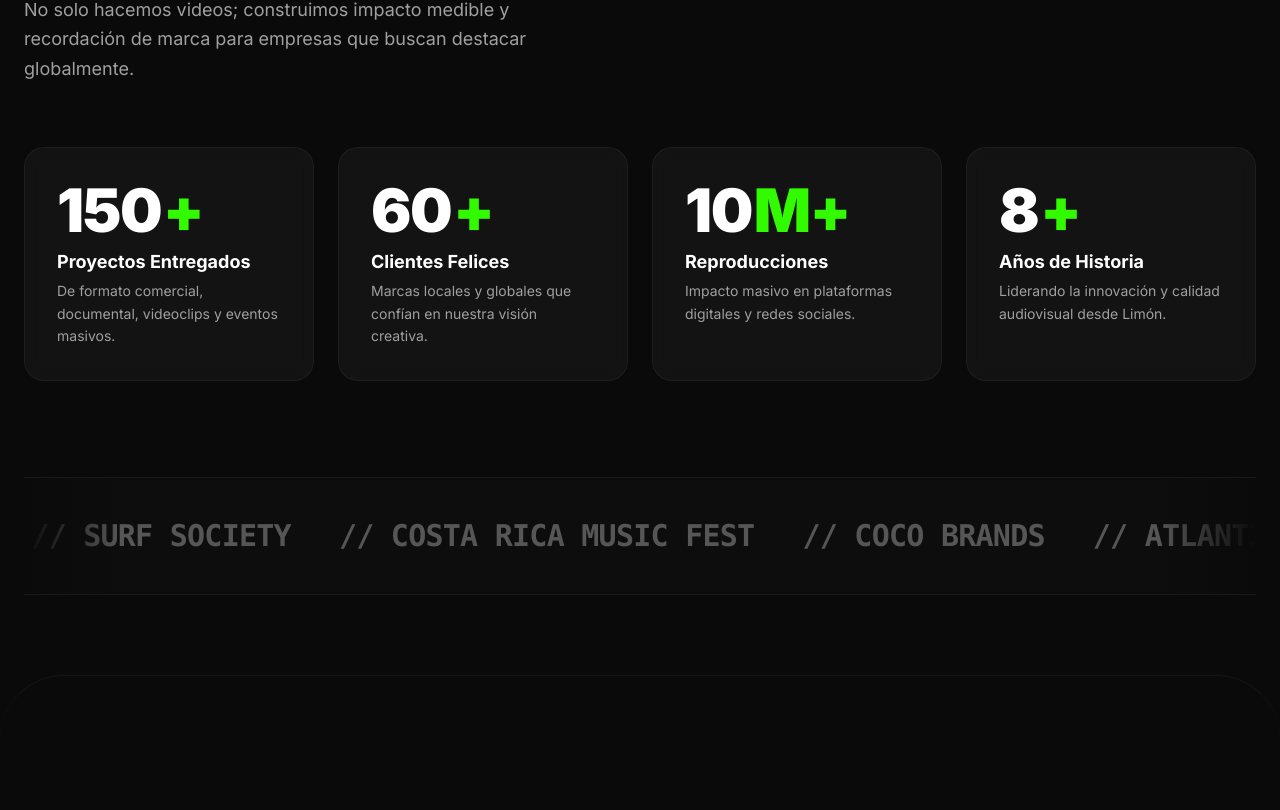
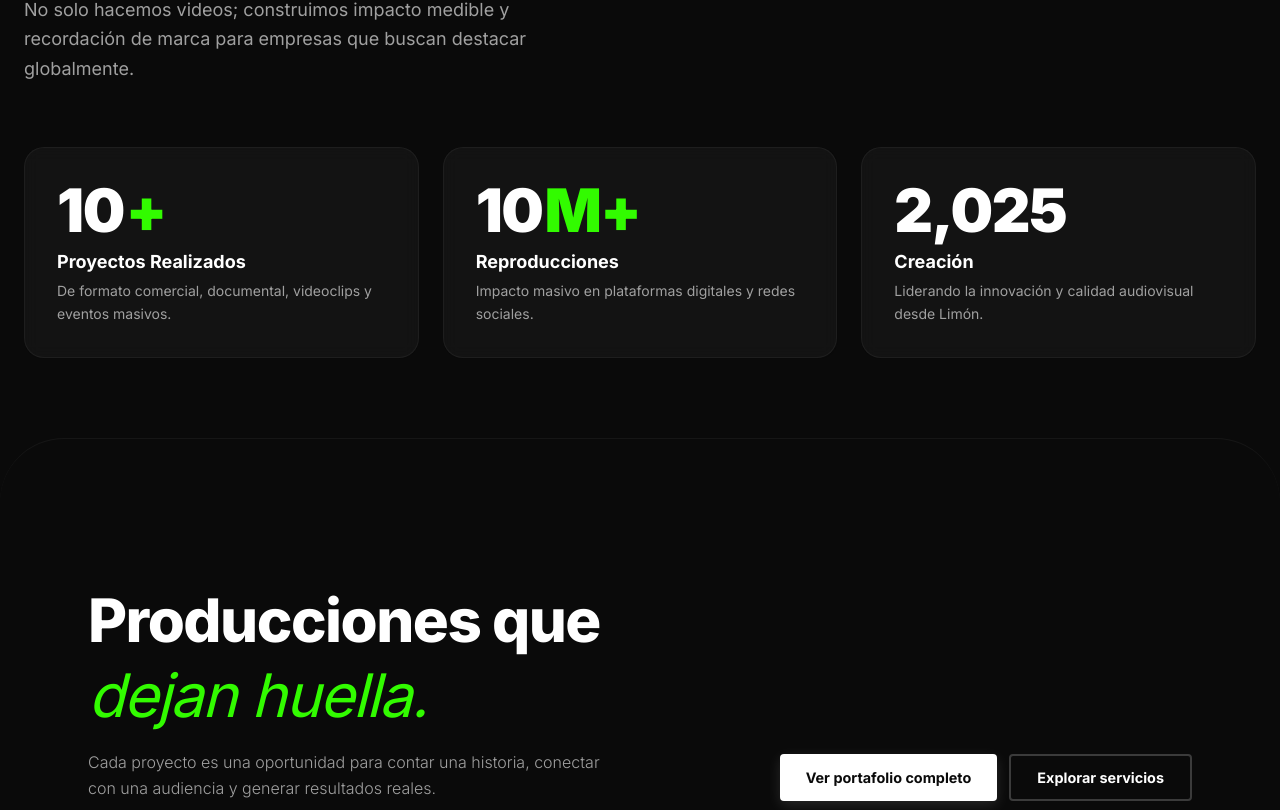
Before and after one commit to kirianL/UMPmedia, a Next.js app: page / in a window 1280 px wide. Shown: the part 1030-1840 px from the top of the page. Built offline with nearby package versions, Linux system fonts and the light colour scheme.

Commit message:
feat: add ClientsStats section with animated counters and configure UMP design system in globals.css

```diff
--- a/app/globals.css
+++ b/app/globals.css
@@ -186,7 +186,6 @@
     -webkit-font-smoothing: antialiased;
     -moz-osx-font-smoothing: grayscale;
     font-family: var(--font-inter), sans-serif;
-    scroll-behavior: smooth;
   }
 
   /* Hide Scrollbar */
--- a/app/layout.tsx
+++ b/app/layout.tsx
@@ -130,8 +130,8 @@ export default function RootLayout({
   };
 
   return (
-    <html lang="es">
-      <body className={`${inter.variable} antialiased`}>
+    <html lang="es" style={{ backgroundColor: "#0a0a0a" }}>
+      <body className={`${inter.variable} antialiased bg-[#0a0a0a] text-white`}>
         <script
           type="application/ld+json"
           dangerouslySetInnerHTML={{ __html: JSON.stringify(jsonLd) }}
--- a/components/sections/clients-stats.tsx
+++ b/components/sections/clients-stats.tsx
@@ -1,7 +1,7 @@
 "use client";
 
 import { useEffect, useRef, useState } from "react";
-import { motion, useInView, useMotionValue, useSpring } from "framer-motion";
+import { motion, useInView } from "framer-motion";
 
 interface StatItemProps {
   value: number;
@@ -11,32 +11,44 @@ interface StatItemProps {
 }
 
 function StatCounter({ value, suffix = "", label, description }: StatItemProps) {
-  const ref = useRef<HTMLSpanElement>(null);
-  const inView = useInView(ref, { once: true, margin: "-100px" });
-  const motionValue = useMotionValue(0);
-  const springValue = useSpring(motionValue, {
-    damping: 30,
-    stiffness: 100,
-  });
+  const containerRef = useRef<HTMLDivElement>(null);
+  const inView = useInView(containerRef, { once: true, margin: "-100px" });
+  const [count, setCount] = useState(0);
 
   useEffect(() => {
-    if (inView) {
-      motionValue.set(value);
-    }
-  }, [inView, value, motionValue]);
+    if (!inView) return;
 
-  useEffect(() => {
-    return springValue.on("change", (latest) => {
-      if (ref.current) {
-        ref.current.textContent = Math.floor(latest).toLocaleString();
+    let start = 0;
+    const end = value;
+    const duration = 1600; // 1.6s duration
+    let startTimestamp: number | null = null;
+
+    const step = (timestamp: number) => {
+      if (!startTimestamp) startTimestamp = timestamp;
+      const progress = Math.min((timestamp - startTimestamp) / duration, 1);
+
+      // Easing out quad for smooth deceleration
+      const easeProgress = progress * (2 - progress);
+      const currentValue = Math.floor(easeProgress * (end - start) + start);
+
+      setCount(currentValue);
+
+      if (progress < 1) {
+        window.requestAnimationFrame(step);
       }
-    });
-  }, [springValue]);
+    };
+
+    const animId = window.requestAnimationFrame(step);
+    return () => window.cancelAnimationFrame(animId);
+  }, [inView, value]);
 
   return (
-    <div className="flex flex-col p-6 md:p-8 bg-ump-alt/60 rounded-2xl md:rounded-3xl border border-white/5 backdrop-blur-sm group hover:border-ump-accent/30 transition-colors duration-500">
+    <div
+      ref={containerRef}
+      className="flex flex-col p-6 md:p-8 bg-ump-alt/60 rounded-2xl md:rounded-3xl border border-white/5 backdrop-blur-sm group hover:border-ump-accent/30 transition-colors duration-500"
+    >
       <div className="text-4xl md:text-6xl font-black text-white mb-2 flex items-baseline tracking-tight">
-        <span ref={ref}>0</span>
+        <span>{count.toLocaleString()}</span>
         <span className="text-ump-accent ml-0.5">{suffix}</span>
       </div>
       <div className="text-lg font-bold text-white mb-1 group-hover:text-ump-accent transition-colors duration-300">
@@ -48,19 +60,6 @@ function StatCounter({ value, suffix = "", label, description }: StatItemProps)
     </div>
   );
 }
-
-const CLIENTS = [
-  "PORT OF LIMÓN",
-  "CARIBE S.A.",
-  "ECO-TOURISM CR",
-  "SURF SOCIETY",
-  "COSTA RICA MUSIC FEST",
-  "COCO BRANDS",
-  "ATLANTIC LOGISTICS",
-  "LIMÓN ATHLETICS",
-  "CARIBBEAN ROOTS",
-  "ZEAL APPAREL",
-];
 
 export function ClientsStats() {
   const containerRef = useRef<HTMLDivElement>(null);
@@ -83,18 +82,12 @@ export function ClientsStats() {
         </div>
 
         {/* Stats Grid */}
-        <div className="grid grid-cols-2 lg:grid-cols-4 gap-4 md:gap-6 mb-16 md:mb-24">
+        <div className="grid grid-cols-1 md:grid-cols-3 gap-4 md:gap-6">
           <StatCounter
-            value={150}
+            value={10}
             suffix="+"
-            label="Proyectos Entregados"
+            label="Proyectos Realizados"
             description="De formato comercial, documental, videoclips y eventos masivos."
-          />
-          <StatCounter
-            value={60}
-            suffix="+"
-            label="Clientes Felices"
-            description="Marcas locales y globales que confían en nuestra visión creativa."
           />
           <StatCounter
             value={10}
@@ -103,39 +96,11 @@ export function ClientsStats() {
             description="Impacto masivo en plataformas digitales y redes sociales."
           />
           <StatCounter
-            value={8}
-            suffix="+"
-            label="Años de Historia"
+            value={2025}
+            suffix=""
+            label="Creación"
             description="Liderando la innovación y calidad audiovisual desde Limón."
           />
-        </div>
-
-        {/* Clients Marquee */}
-        <div className="relative w-full overflow-hidden py-6 md:py-10 border-y border-white/5 bg-ump-alt/20">
-          <div className="absolute inset-y-0 left-0 w-24 bg-gradient-to-r from-ump-background to-transparent z-10 pointer-events-none" />
-          <div className="absolute inset-y-0 right-0 w-24 bg-gradient-to-l from-ump-background to-transparent z-10 pointer-events-none" />
-
-          <div className="flex select-none overflow-hidden gap-12 whitespace-nowrap">
-            {/* Direct Marquee loop */}
-            <motion.div
-              animate={{ x: ["0%", "-50%"] }}
-              transition={{
-                ease: "linear",
-                duration: 25,
-                repeat: Infinity,
-              }}
-              className="flex gap-12 items-center flex-shrink-0 min-w-full"
-            >
-              {[...CLIENTS, ...CLIENTS].map((client, idx) => (
-                <span
-                  key={idx}
-                  className="text-lg md:text-3xl font-black text-white/30 tracking-tight uppercase hover:text-ump-accent transition-colors duration-300 pointer-events-auto cursor-default font-mono"
-                >
-                  // {client}
-                </span>
-              ))}
-            </motion.div>
-          </div>
         </div>
       </div>
     </section>
```
